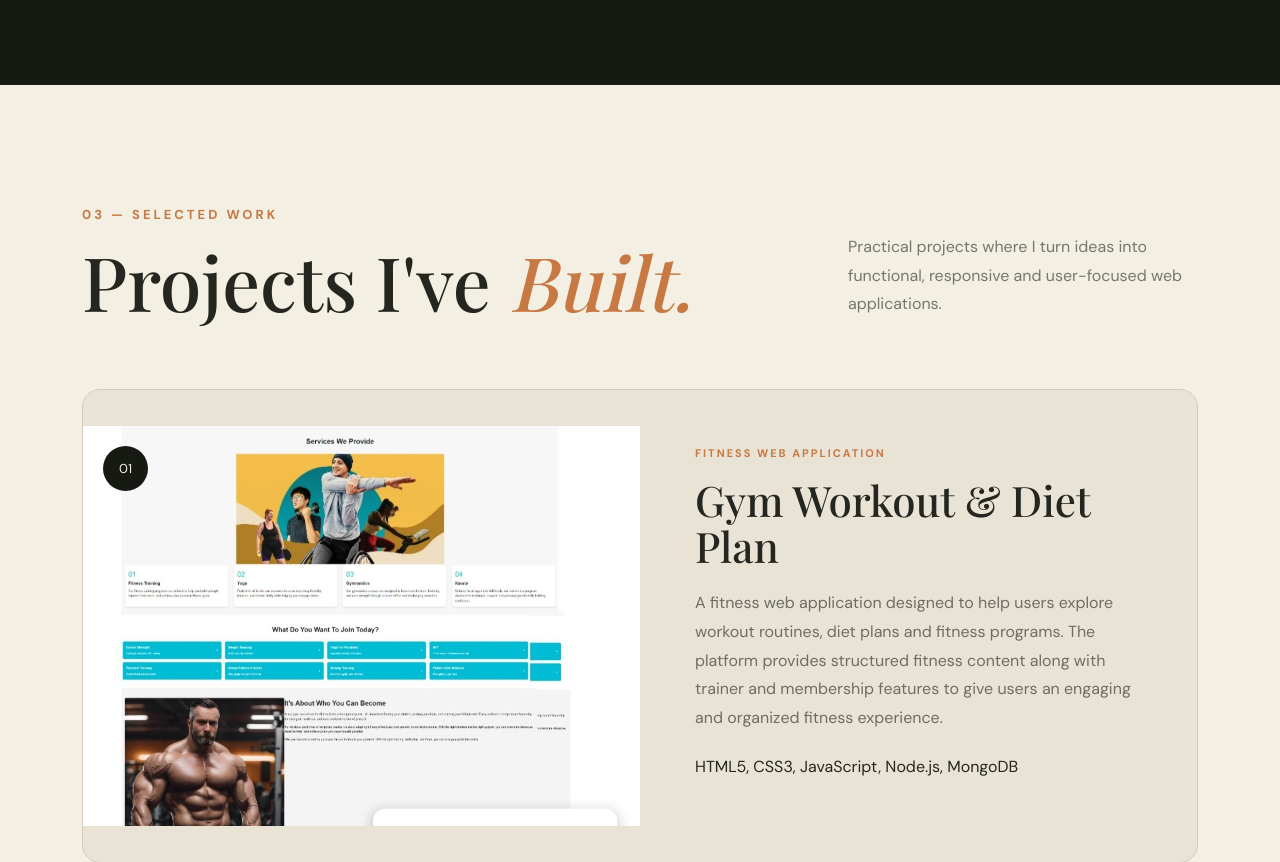
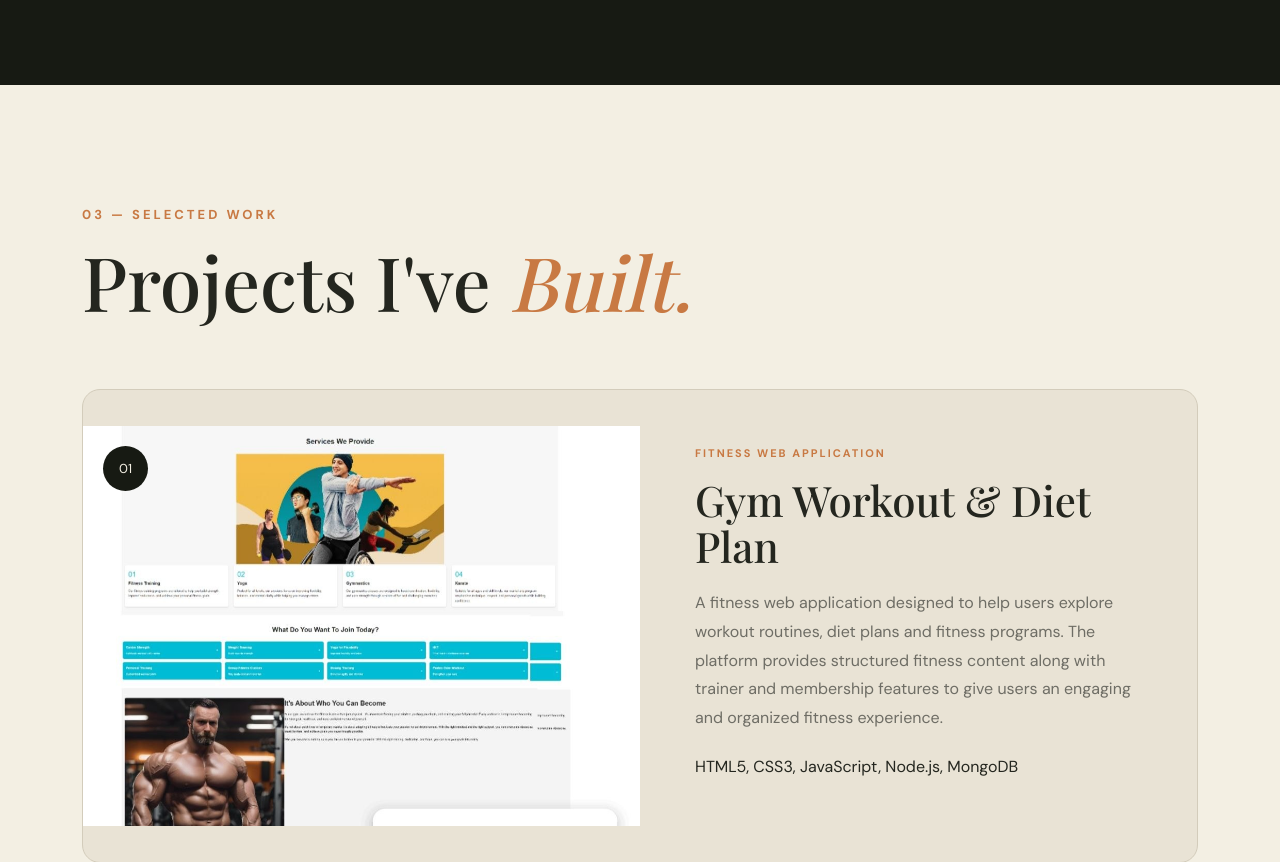
Before and after one commit to Ahmedbilal778/ahmed-bilal-portfolio, a Django app: page / in a window 1280 px wide. Shown: the part 2431-3293 px from the top of the page. Run offline with Django 5.2, Linux system fonts and the light colour scheme; data comes from the database, SQL or seed files in the repository.

Commit message:
Fix projects section alignment

```diff
--- a/main/templates/main/home.html
+++ b/main/templates/main/home.html
@@ -372,11 +372,6 @@
           <span>Built.</span>
         </h2>
       </div>
-
-      <p class="projects-intro">
-        Practical projects where I turn ideas into functional,
-        responsive and user-focused web applications.
-      </p>
     </div>
 
     {% for project in projects %}
```
